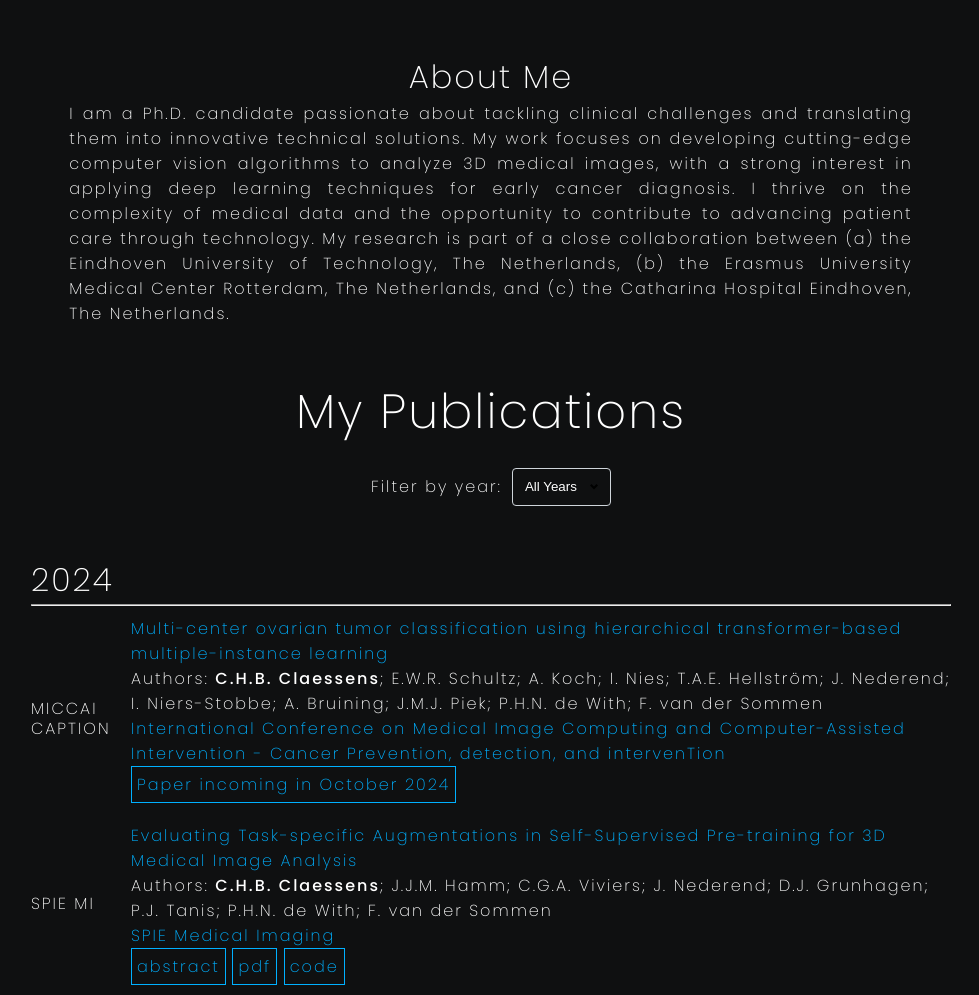
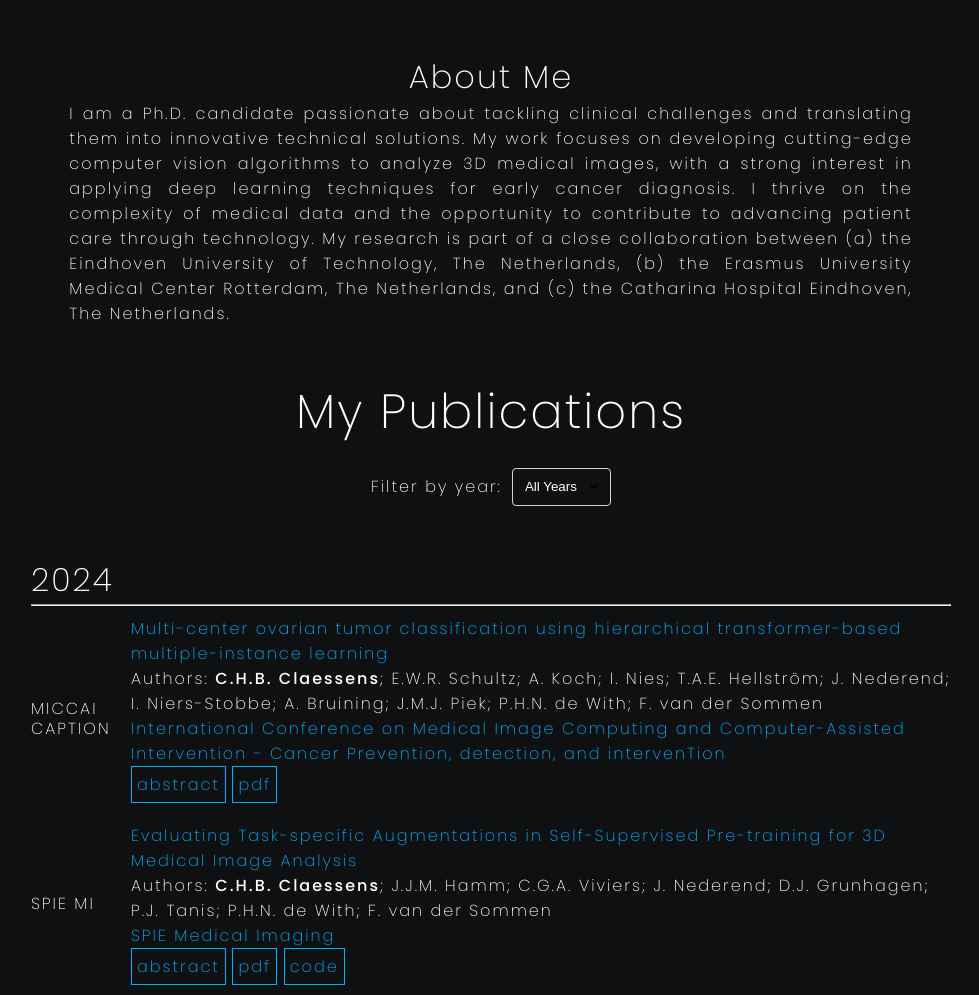
Before and after one commit to cclaess/cclaess.github.io, a plain HTML site: page index.html in a window 1280 px wide. Shown: the part 417-1412 px from the top of the page, without its empty margins (149-1128 px from the left). Drawn offline with Linux system fonts and the light colour scheme.

Commit message:
Add publication link

```diff
--- a/index.html
+++ b/index.html
@@ -98,8 +98,10 @@
                             <a href="">
                                 Multi-center ovarian tumor classification using hierarchical transformer-based multiple-instance learning</a><br>
                                 <p>Authors: <b>C.H.B. Claessens</b>; E.W.R. Schultz; A. Koch; I. Nies; T.A.E. Hellström; J. Nederend; I. Niers-Stobbe; A. Bruining; J.M.J. Piek; P.H.N. de With; F. van der Sommen</p>
+
                                 <a href="https://caption-workshop.github.io/">International Conference on Medical Image Computing and Computer-Assisted Intervention - Cancer Prevention, detection, and intervenTion</a><br>
-                                <a class="external-element" href="">Paper incoming in October 2024</a>
+                                <a class="external-element" href="https://link.springer.com/chapter/10.1007/978-3-031-73376-5_1">abstract</a>
+                                <a class="external-element" href="https://link.springer.com/content/pdf/10.1007/978-3-031-73376-5.pdf">pdf</a>
                         </div>
                     </li>
 
```
